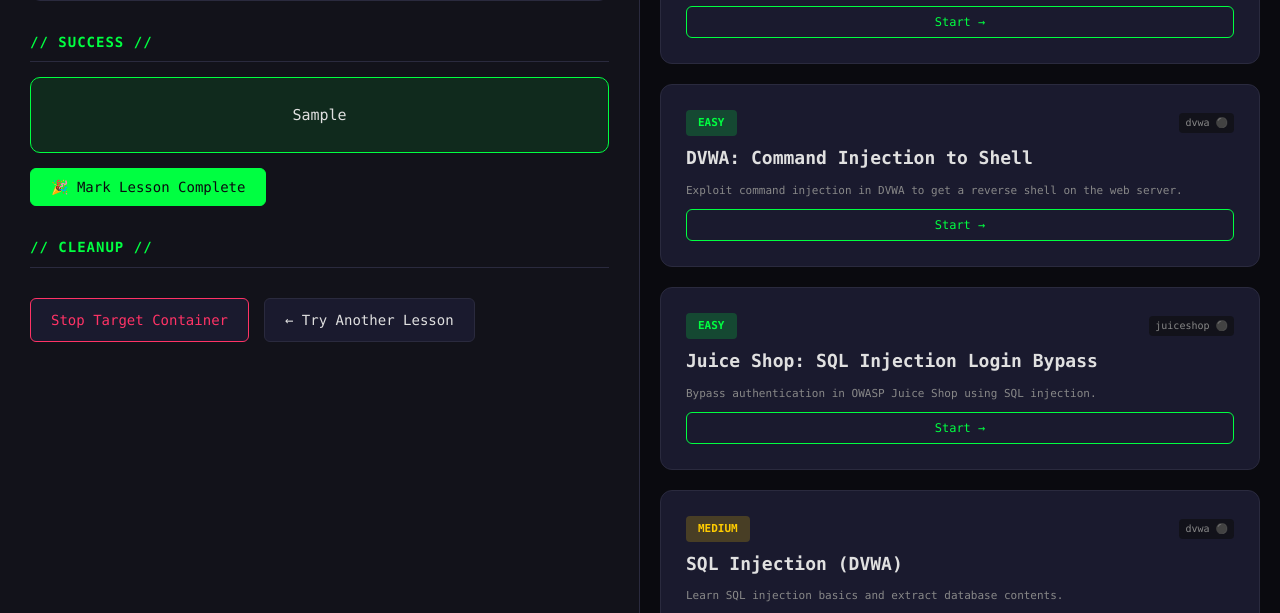
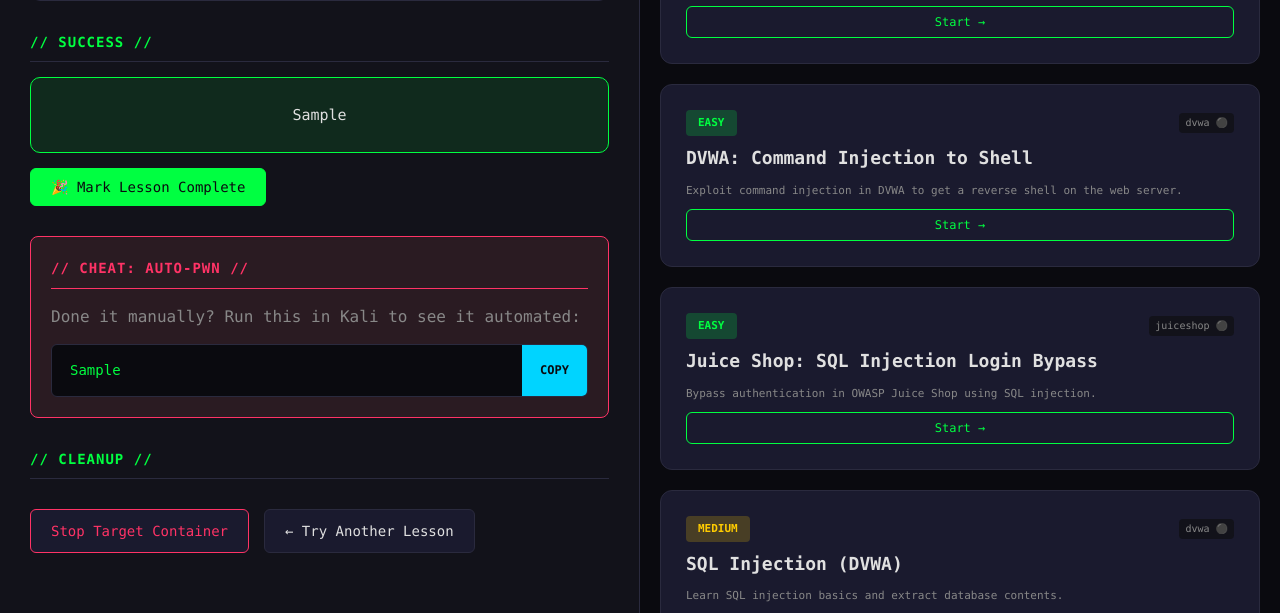
Before and after one commit to nixfred/metasploit, a Flask app: template lab-ui/templates/lesson.html in a window 1280 px wide. Shown: the part 655-1268 px from the top of the page. Run offline with Flask 2, Linux system fonts and the light colour scheme; the template is opened without the code that fills it: most values are stand-ins (such as "Sample title", 1, 10 or a date in 2020).

Commit message:
Add pwn cheat commands to all shell-based lessons
- Added pwn dvwa (command injection auto-exploit)
- Added pwn_command field to 6 lessons (dvwa, vsftpd, ssh, tomcat, sambacry, distcc)
- Added CHEAT: AUTO-PWN section to lesson template
- SQLi lessons excluded (data extraction, not shell access)

🤖 Generated with [Claude Code](https://claude.com/claude-code)

Co-Authored-By: Claude Opus 4.5 <noreply@anthropic.com>

```diff
--- a/lab-ui/lessons/dvwa-command-injection.json
+++ b/lab-ui/lessons/dvwa-command-injection.json
@@ -65,6 +65,7 @@
     }
   ],
   "success_criteria": "You have a shell on the DVWA container as www-data. You can read files and explore the system.",
+  "pwn_command": "pwn dvwa",
   "next_steps": [
     "Try SQL Injection in DVWA to dump the database",
     "Attempt privilege escalation to root",
--- a/lab-ui/lessons/metasploitable2-distcc.json
+++ b/lab-ui/lessons/metasploitable2-distcc.json
@@ -84,6 +84,7 @@
       "explanation": "Exit the shell (type 'exit' twice) and try this. Now that you understand the attack, this script runs it automatically."
     }
   ],
+  "pwn_command": "pwn distcc",
   "success_criteria": "You have a command shell on Metasploitable2. Run 'id' and 'hostname' to confirm you're on the target system.",
   "next_steps": [
     "Try other Metasploitable2 services: vsftpd, Samba, IRC",
--- a/lab-ui/lessons/sambacry.json
+++ b/lab-ui/lessons/sambacry.json
@@ -95,6 +95,7 @@
       "explanation": "Exit the shell (type 'exit' twice) and try this. Now that you understand the attack, this script runs it automatically."
     }
   ],
+  "pwn_command": "pwn sambacry",
   "success_criteria": "You have root access via Meterpreter. 'getuid' shows uid=0 (root). You can read /etc/shadow.",
   "next_steps": [
     "Use 'hashdump' to extract password hashes",
--- a/lab-ui/lessons/ssh-bruteforce.json
+++ b/lab-ui/lessons/ssh-bruteforce.json
@@ -54,6 +54,7 @@
       "explanation": "Exit the shell (type 'exit') and try this. Now that you understand the attack, this script connects directly with the known password."
     }
   ],
+  "pwn_command": "pwn ssh",
   "success_criteria": "You're logged in as root@vulnssh with a # prompt.",
   "next_steps": [
     "Try rockyou.txt: hydra -l root -P /root/wordlists/seclists/Passwords/Leaked-Databases/rockyou.txt.tar.gz ...",
--- a/lab-ui/lessons/tomcat-upload.json
+++ b/lab-ui/lessons/tomcat-upload.json
@@ -103,6 +103,7 @@
       "explanation": "Exit the shell (type 'exit' twice) and try this. Now that you understand the attack, this script runs all the Metasploit steps automatically. Use it to demo or practice faster."
     }
   ],
+  "pwn_command": "pwn tomcat",
   "success_criteria": "You have a root shell with a proper prompt and can explore the compromised system.",
   "next_steps": [
     "Run 'env' to find secrets in environment variables",
--- a/lab-ui/lessons/vsftpd-backdoor.json
+++ b/lab-ui/lessons/vsftpd-backdoor.json
@@ -80,6 +80,7 @@
       "explanation": "Exit the shell (type 'exit' twice) and try this. Now that you understand the attack, this script runs it automatically."
     }
   ],
+  "pwn_command": "pwn vsftpd",
   "success_criteria": "You have a root shell with a proper prompt (root@...:#) and can explore the compromised system.",
   "next_steps": [
     "Run 'env' to find secrets in environment variables",
--- a/lab-ui/static/style.css
+++ b/lab-ui/static/style.css
@@ -1001,6 +1001,7 @@ footer .accent {
 .lesson-prereq,
 .lesson-steps,
 .lesson-success,
+.lesson-cheat,
 .lesson-cleanup {
     margin-bottom: 30px;
 }
@@ -1009,6 +1010,7 @@ footer .accent {
 .lesson-prereq h2,
 .lesson-steps h2,
 .lesson-success h2,
+.lesson-cheat h2,
 .lesson-cleanup h2 {
     color: var(--accent-green);
     font-size: 14px;
@@ -1017,6 +1019,28 @@ footer .accent {
     padding-bottom: 8px;
     text-transform: uppercase;
     letter-spacing: 1px;
+}
+
+/* Cheat section styling */
+.lesson-cheat {
+    background: rgba(255, 107, 107, 0.1);
+    border: 1px solid var(--accent-red);
+    border-radius: 8px;
+    padding: 20px;
+}
+
+.lesson-cheat h2 {
+    color: var(--accent-red) !important;
+    border-bottom-color: var(--accent-red) !important;
+}
+
+.lesson-cheat p {
+    color: var(--text-secondary);
+    margin-bottom: 15px;
+}
+
+.cheat-block {
+    background: rgba(0, 0, 0, 0.3);
 }
 
 .prereq-check {
--- a/lab-ui/templates/lesson.html
+++ b/lab-ui/templates/lesson.html
@@ -73,6 +73,17 @@
                 </div>
                 <button class="btn btn-success" onclick="completeLesson()">🎉 Mark Lesson Complete</button>
             </section>
+
+            {% if lesson.pwn_command %}
+            <section class="lesson-cheat">
+                <h2>// CHEAT: AUTO-PWN //</h2>
+                <p>Done it manually? Run this in Kali to see it automated:</p>
+                <div class="command-block cheat-block">
+                    <code>{{ lesson.pwn_command }}</code>
+                    <button class="copy-btn" data-cmd="{{ lesson.pwn_command }}" onclick="copyCommand(this)">COPY</button>
+                </div>
+            </section>
+            {% endif %}
 
             <section class="lesson-cleanup">
                 <h2>// CLEANUP //</h2>
```
Also changed, not shown: 2 other files.
